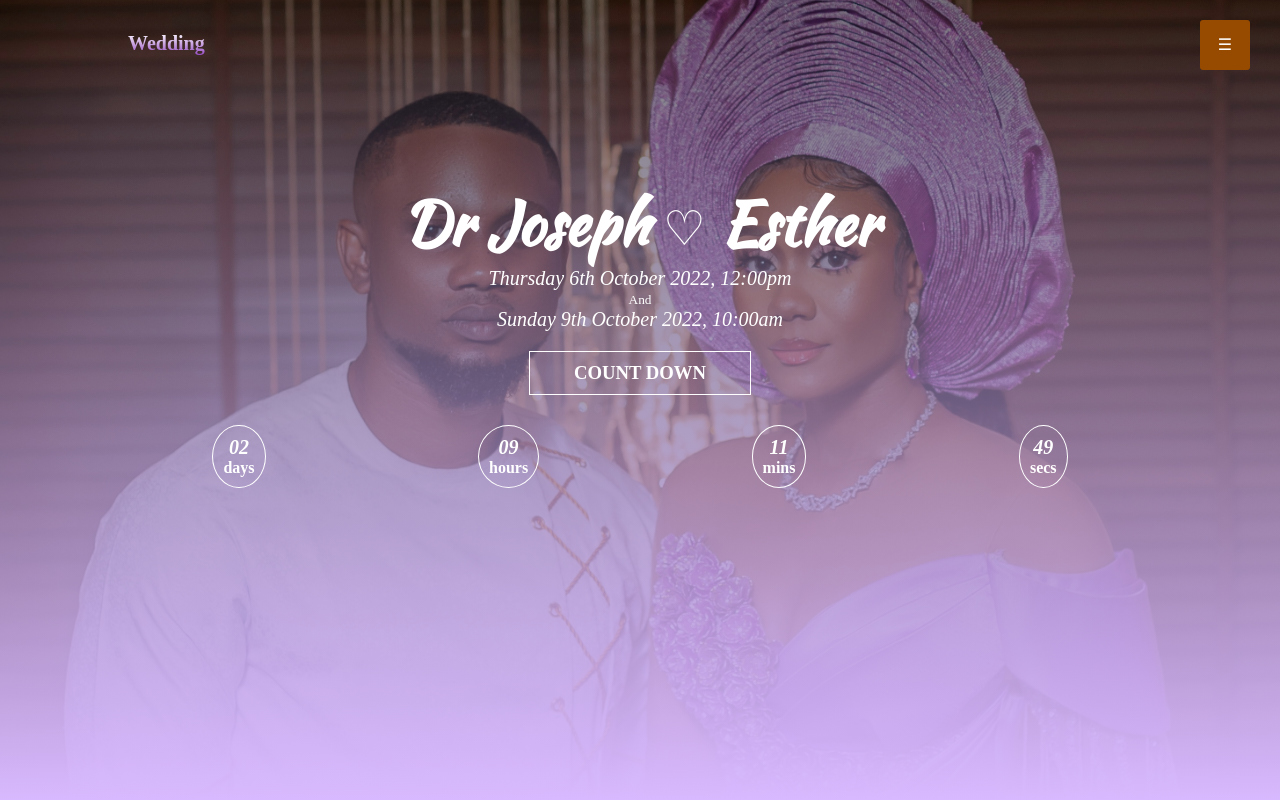
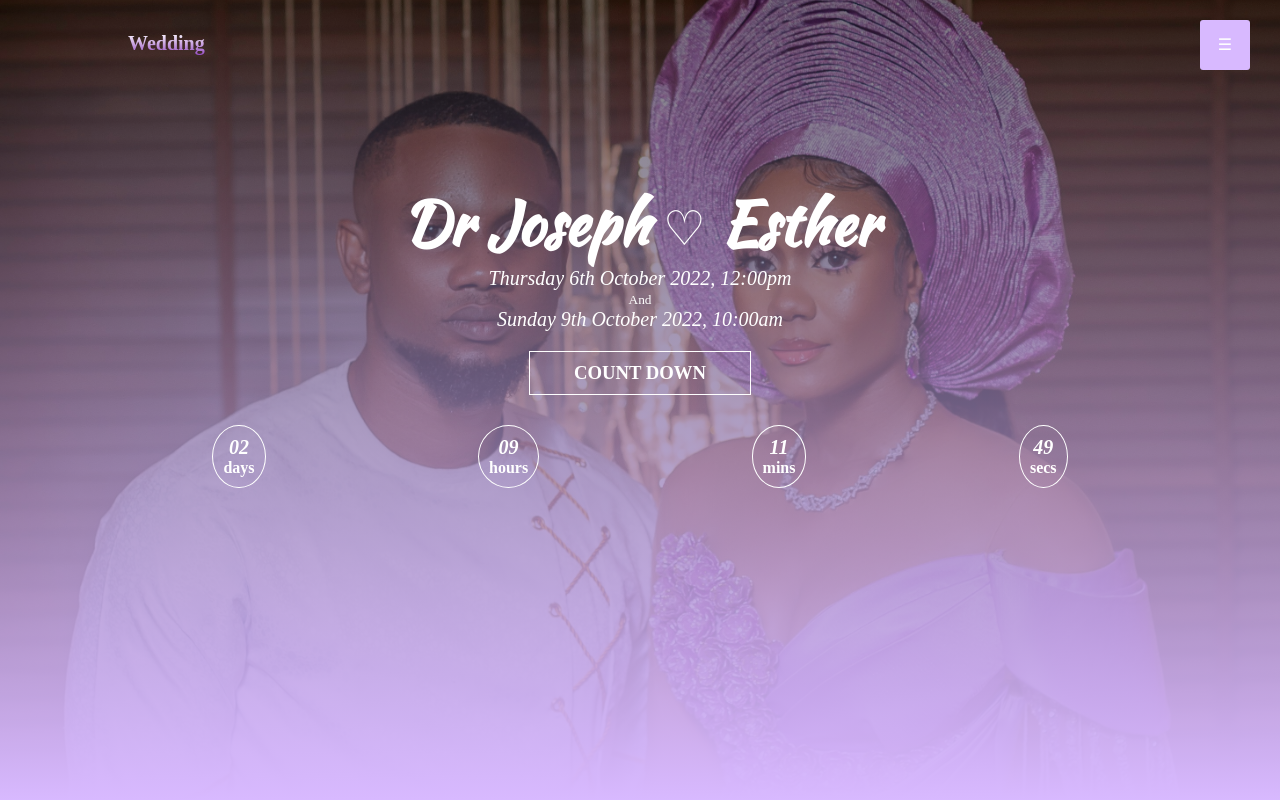
Before and after one commit to sunkanmicode/president_wedding, a plain HTML site: page index.html in a window 1280 px wide. Shown: the top 800 px of the page. Drawn offline with Linux system fonts and the light colour scheme.

Commit message:
commit changes

```diff
--- a/style.css
+++ b/style.css
@@ -107,7 +107,7 @@ nav ul li a{
   width: 50px;
   height: 50px;
   text-align: center;
-  background: var(--pri-clr2);
+  background: var(--pri-clr1);
   position: fixed;
   top: 20px;
   right: 30px;
```
